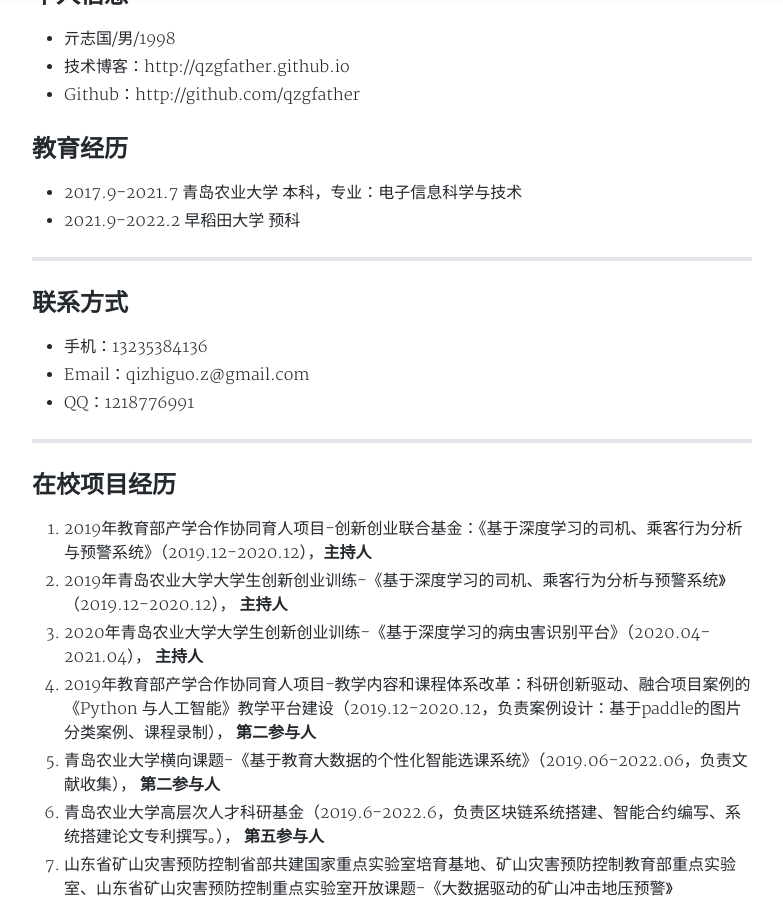
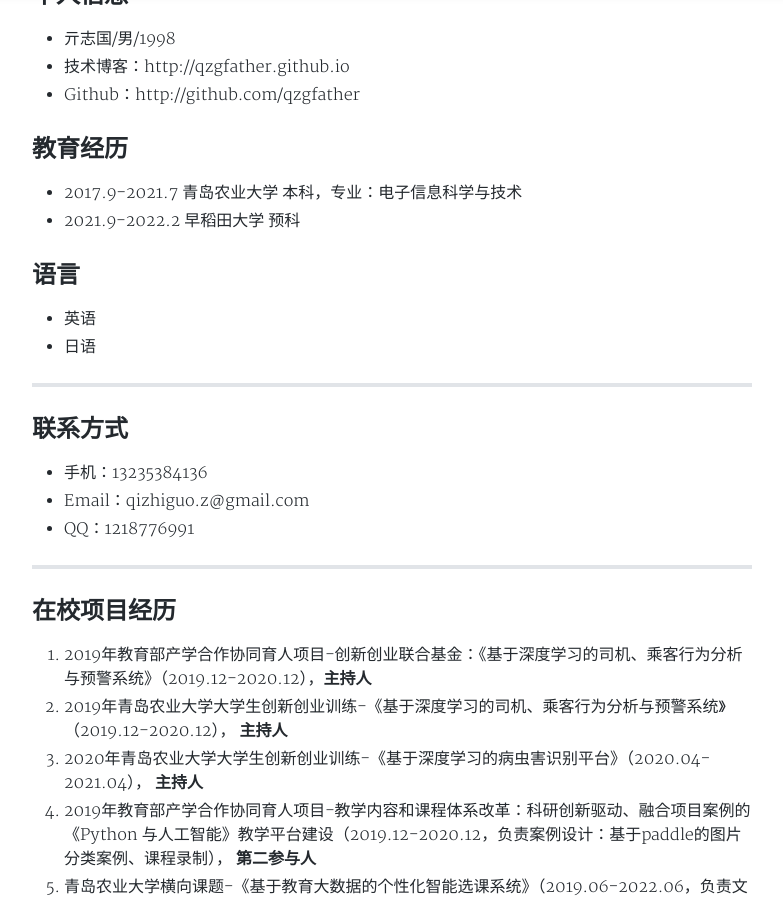
Before and after one commit to Qzgfather/Qzgfather.github.io, a Jekyll site: the page built from _posts/2020-01-09-hello.md, in a window 1280 px wide and 900 px high, scrolled down 419 px. Shown: the whole window, without its empty margins (248-1031 px from the left). Built offline with Jekyll 4.4.1, drawn with Linux system fonts in a browser that asks for light colours; nearby versions of some CDN libraries; a style sheet for code colours, icons or effects is not loaded.

Commit message:
Update 2020-01-09-hello.md

```diff
--- a/_posts/2020-01-09-hello.md
+++ b/_posts/2020-01-09-hello.md
@@ -18,6 +18,11 @@ tags: 个人简介
 
  - 2017.9-2021.7 青岛农业大学 本科，专业：电子信息科学与技术
  - 2021.9-2022.2 早稻田大学  预科
+
+## 语言
+
+ - 英语
+ - 日语
 
 ---
 ## 联系方式
```
